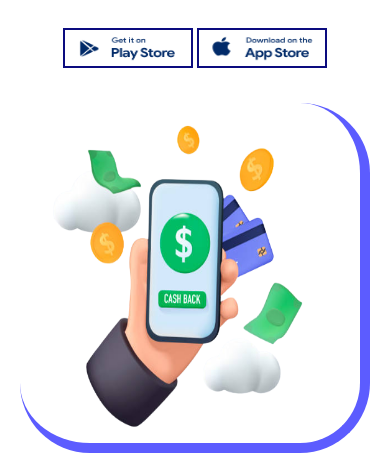
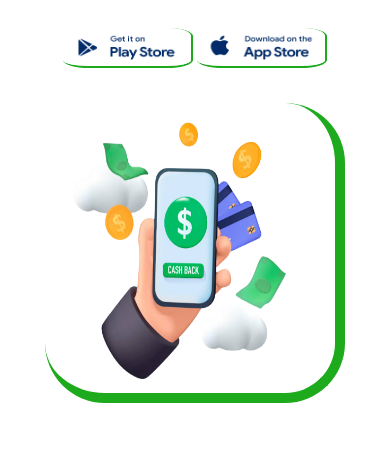
Before and after one commit to Cosmas-Emeka/co-vest.github.io, a plain HTML site: page index.html in a window 390 px wide. Shown: the part 370-844 px from the top of the page. Drawn offline with Linux system fonts and the light colour scheme.

Commit message:
Adjusting intro section

```diff
--- a/style.css
+++ b/style.css
@@ -11,8 +11,10 @@
 
 
 :root {
-    --pry-color: rgb(12, 12, 127);
-    --sec-color: rgb(92, 92, 255);
+    --pry-color: rgb(92, 92, 255);
+    --sec-color: rgb(29, 170, 29);
+    --pry-grad-color: linear-gradient(130deg, rgb(29, 170, 29), rgb(92, 92, 255));
+    --pry-grad-hover-color: linear-gradient(100deg, rgb(92, 92, 255),rgb(29, 170, 29));
 }
 
 
@@ -93,12 +95,14 @@ nav {
 
 
 .nav-links ul li .btn {
-    background: var(--pry-color);
+    background: var(--pry-grad-color);
     color: #fff;
 }
 
 
 .nav-links ul li .btn:hover {
+    color: var(--sec-color);
+    border: 1px solid var(--sec-color);
     background: #fff;
     transition: 1s;
 }
@@ -181,7 +185,7 @@ nav {
         border: 1px solid #fff;
     }
     .nav-links ul li .btn:hover {
-        border: 1px solid var(--pry-color);
+        border: 1px solid var(--sec-color);
     }
     .nav-links ul li:nth-child(5) {
         margin-right: 0;
@@ -215,18 +219,25 @@ nav {
 
 
 .intro-img img {
-    width: 350px;
-    height: 350px;
+    width: 400px;
+    height: 400px;
     border-right: 10px solid var(--sec-color);
     border-bottom: 10px solid var(--sec-color);
     border-radius: 20%;
 }
 
 
+@media (max-width: 481px) {
+    .intro-img img {
+        width: 300px;
+        height: 300px;
+    }
+}
+
+
 
 .intro-text div {
     margin-top: 2.4rem;
-    gap: 0.5rem;
 }
 
 
@@ -238,7 +249,9 @@ nav {
 .intro-text div a img {
     width: 130px;
     height: 40px;
-    border: 2px solid var(--pry-color);
+    border-radius: 20%;
+    border-right: 2px solid var(--sec-color);
+    border-bottom: 2px solid var(--sec-color);
 }
 
 
```
Also changed, not shown: index.html (+6 -3 lines).
